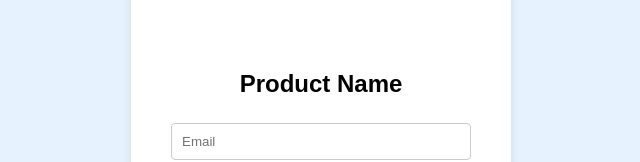
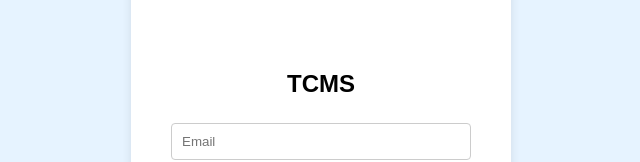
Before and after one commit to burhanuddin6/testfail, a React (Create React App) app in the folder frontend/: page / in a window 1280 px wide. Shown: the part 265-427 px from the top of the page, without its empty margins (319-959 px from the left). Built offline with nearby package versions, Linux system fonts and the light colour scheme.

Commit message:
added software title

```diff
--- a/frontend/src/Pages/Login.js
+++ b/frontend/src/Pages/Login.js
@@ -3,6 +3,8 @@ import '../styles/Login.css';
 import logo from '../images/Securiti_Logo.jpg';
 import { useNavigate } from 'react-router-dom';
 import { login } from '../api/Auth';
+import { SOFTWARE_TITLE } from '../utilities/globals';
+
 
 const Login = () => {
   const navigate = useNavigate();
@@ -69,7 +71,7 @@ const Login = () => {
     <div className="login-container">
       <div className="login-box">
         <img src={logo} alt="Securiti.ai" />
-        <h2>Product Name</h2>
+        <h2>{SOFTWARE_TITLE}</h2>
         <form onSubmit={handleLogin}>
           <div className="form-group">
             <input
--- a/frontend/src/Pages/SignUp.js
+++ b/frontend/src/Pages/SignUp.js
@@ -3,6 +3,8 @@ import { useNavigate } from 'react-router-dom';
 import logo from '../images/Securiti_Logo.jpg';
 import { signUp } from '../api/Auth'; // Import the signUp function
 import '../styles/SignUp.css'; // Adjusted the import path
+import { SOFTWARE_TITLE } from '../utilities/globals';
+
 
 const SignUp = () => {
   const navigate = useNavigate();
@@ -64,7 +66,7 @@ const SignUp = () => {
     <div className="signup-container">
       <div className="signup-box">
         <img src={logo} alt="Securiti.ai" />
-        <h2>Product Name</h2>
+        <h2> {SOFTWARE_TITLE} </h2>
         <form onSubmit={handleSubmit}>
           <div className="form-group">
             <label className="form-label">First Name<span className="required">*</span></label>
```
